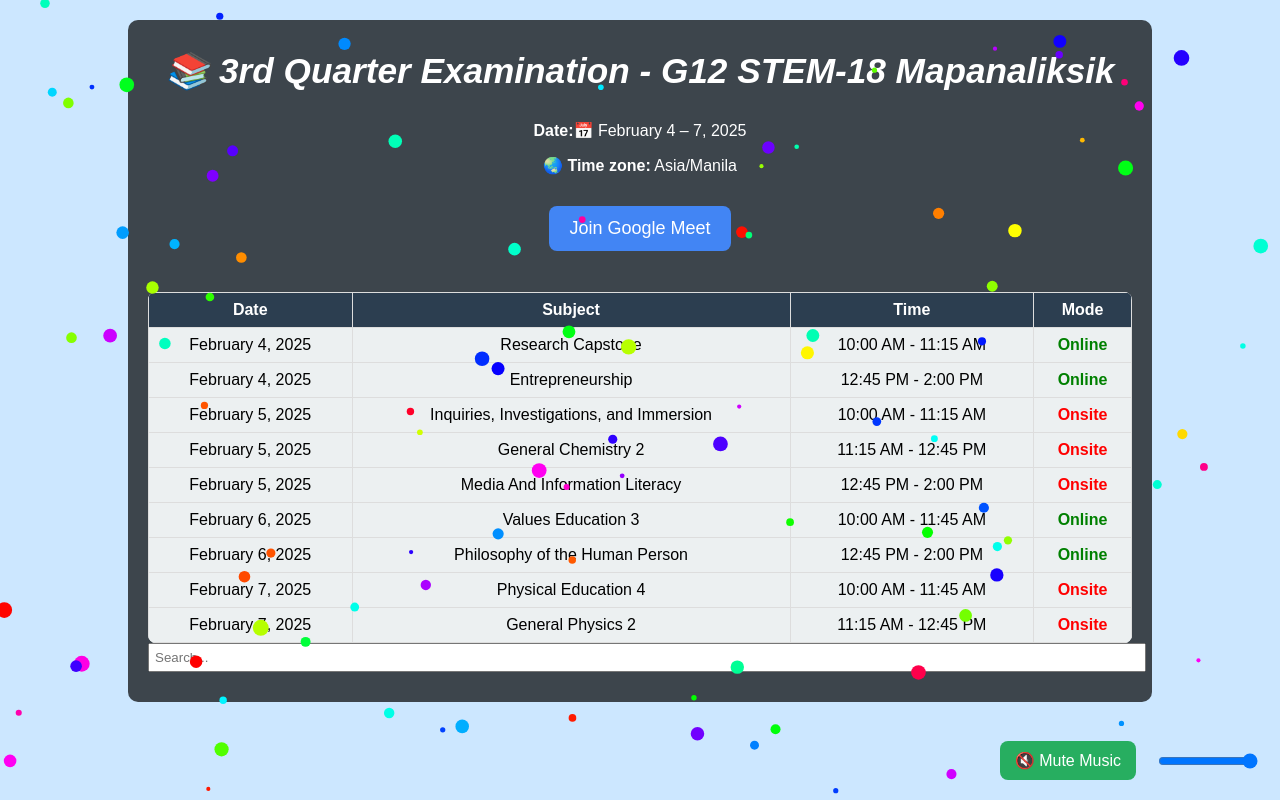
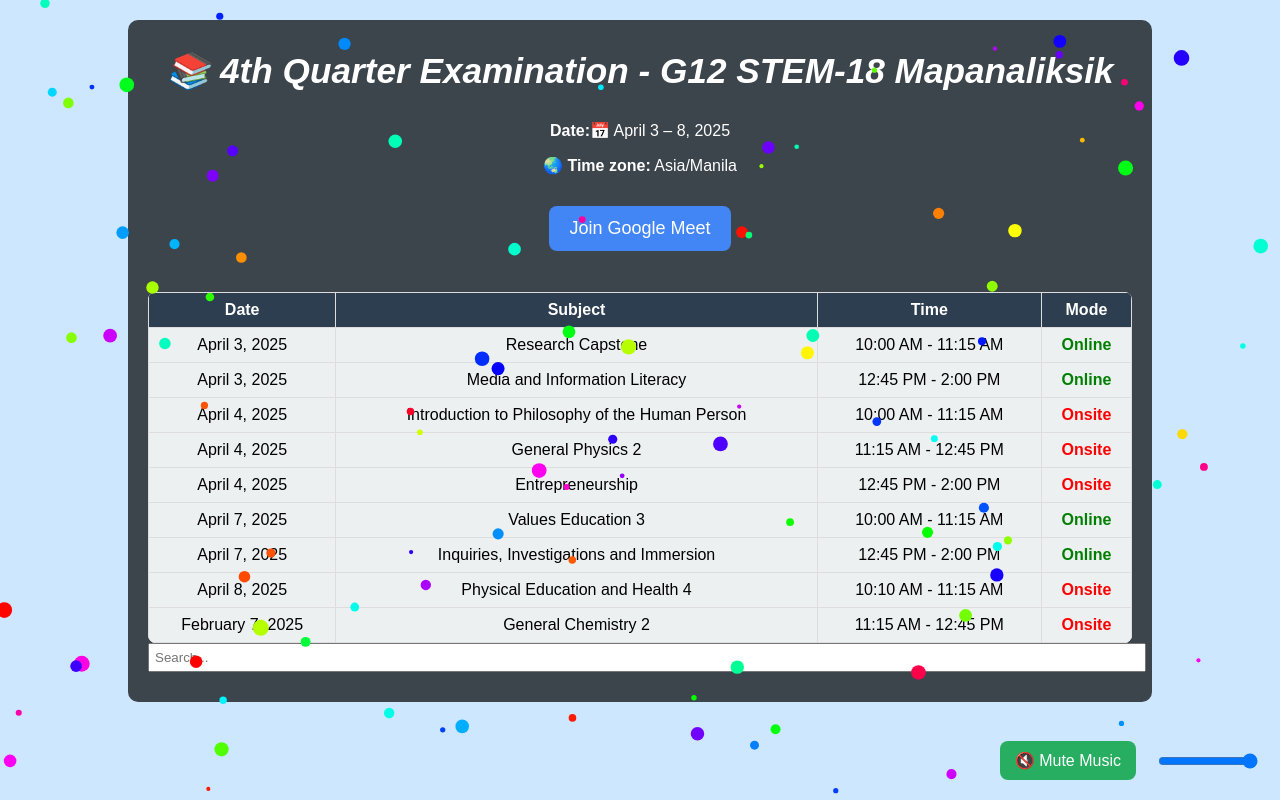
Before and after one commit to StevenPalco/Exam-schedule-18-Mapanaliksik, a plain HTML site: page index.html in a window 1280 px wide. Drawn offline with Linux system fonts and the light colour scheme.

Commit message:
index.html

```diff
--- a/index.html
+++ b/index.html
@@ -20,8 +20,8 @@
 
     <!-- Exam Schedule -->
     <div class="exam-container">
-        <h2>📚 3rd Quarter Examination - G12 STEM-18 Mapanaliksik</h2>
-        <p><strong>Date:</strong>📅 February 4 – 7, 2025</p>
+        <h2>📚 4th Quarter Examination - G12 STEM-18 Mapanaliksik</h2>
+        <p><strong>Date:</strong>📅 April 3 – 8, 2025</p>
         <p><strong>🌏 Time zone:</strong> Asia/Manila</p>
 
         <!-- Google Meet Button -->
@@ -144,56 +144,56 @@
             <th>Mode</th>
         </tr>
         <tr>
-            <td>February 4, 2025</td>
+            <td>April 3, 2025</td>
             <td>Research Capstone</td>
             <td>10:00 AM - 11:15 AM</td>
             <td class="mode">Online</td>
         </tr>
         <tr>
-            <td>February 4, 2025</td>
-            <td>Entrepreneurship</td>
+            <td>April 3, 2025</td>
+            <td>Media and Information Literacy</td>
             <td>12:45 PM - 2:00 PM</td>
             <td class="mode">Online</td>
         </tr>
         <tr>
-            <td>February 5, 2025</td>
-            <td>Inquiries, Investigations, and Immersion</td>
+            <td>April 4, 2025</td>
+            <td>Introduction to Philosophy of the Human Person</td>
             <td>10:00 AM - 11:15 AM</td>
             <td class="mode">Onsite</td>
         </tr>
         <tr>
-            <td>February 5, 2025</td>
-            <td>General Chemistry 2</td>
+            <td>April 4, 2025</td>
+            <td>General Physics 2</td>
             <td>11:15 AM - 12:45 PM</td>
             <td class="mode">Onsite</td>
         </tr>
         <tr>
-            <td>February 5, 2025</td>
-            <td>Media And Information Literacy</td>
+            <td>April 4, 2025</td>
+            <td>Entrepreneurship</td>
             <td>12:45 PM - 2:00 PM</td>
             <td class="mode">Onsite</td>
         </tr>
         <tr>
-            <td>February 6, 2025</td>
+            <td>April 7, 2025</td>
             <td>Values Education 3</td>
-            <td>10:00 AM - 11:45 AM</td>
+            <td>10:00 AM - 11:15 AM</td>
             <td class="mode">Online</td>
         </tr>
         <tr>
-            <td>February 6, 2025</td>
-            <td>Philosophy of the Human Person</td>
+            <td>April 7, 2025</td>
+            <td>Inquiries, Investigations and Immersion</td>
             <td>12:45 PM - 2:00 PM</td>
             <td class="mode">Online</td>
         </tr>
         <tr>
-            <td>February 7, 2025</td>
-            <td>Physical Education 4</td>
-            <td>10:00 AM - 11:45 AM</td>
+            <td>April 8, 2025</td>
+            <td>Physical Education and Health 4</td>
+            <td>10:10 AM - 11:15 AM</td>
             <td class="mode">Onsite</td>
         </tr>
         <tr>
             <td>February 7, 2025</td>
-            <td>General Physics 2</td>
+            <td>General Chemistry 2</td>
             <td>11:15 AM - 12:45 PM</td>
             <td class="mode">Onsite</td>
         </tr>
```
